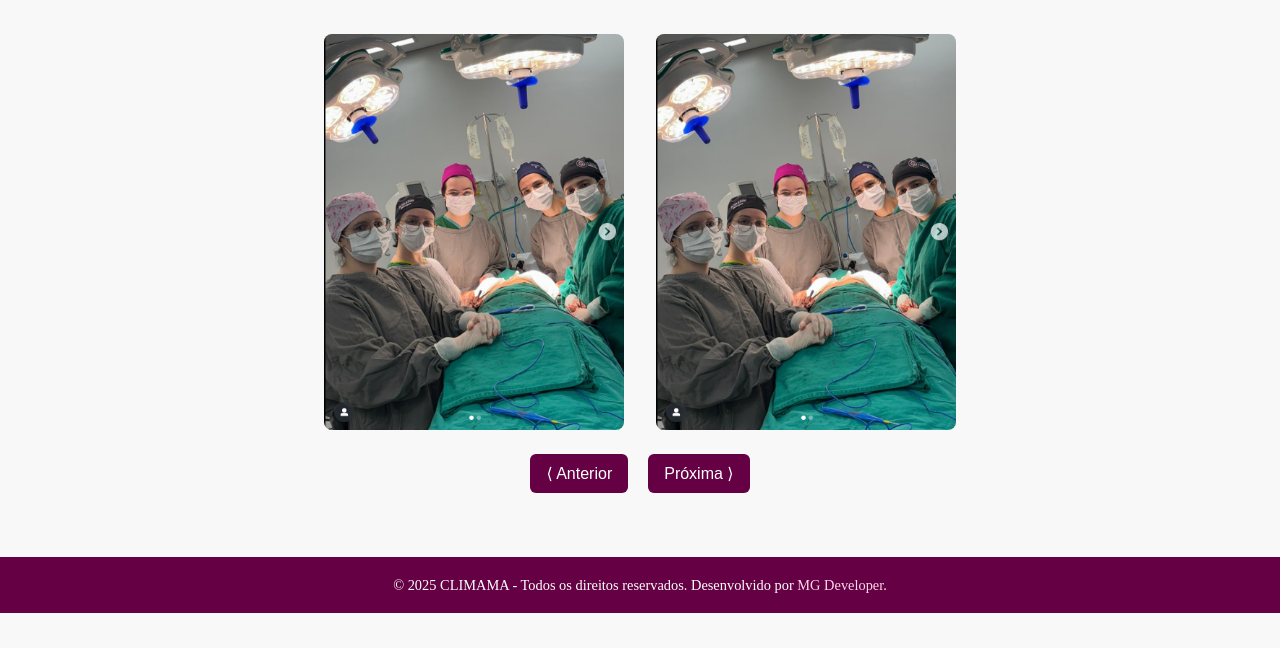
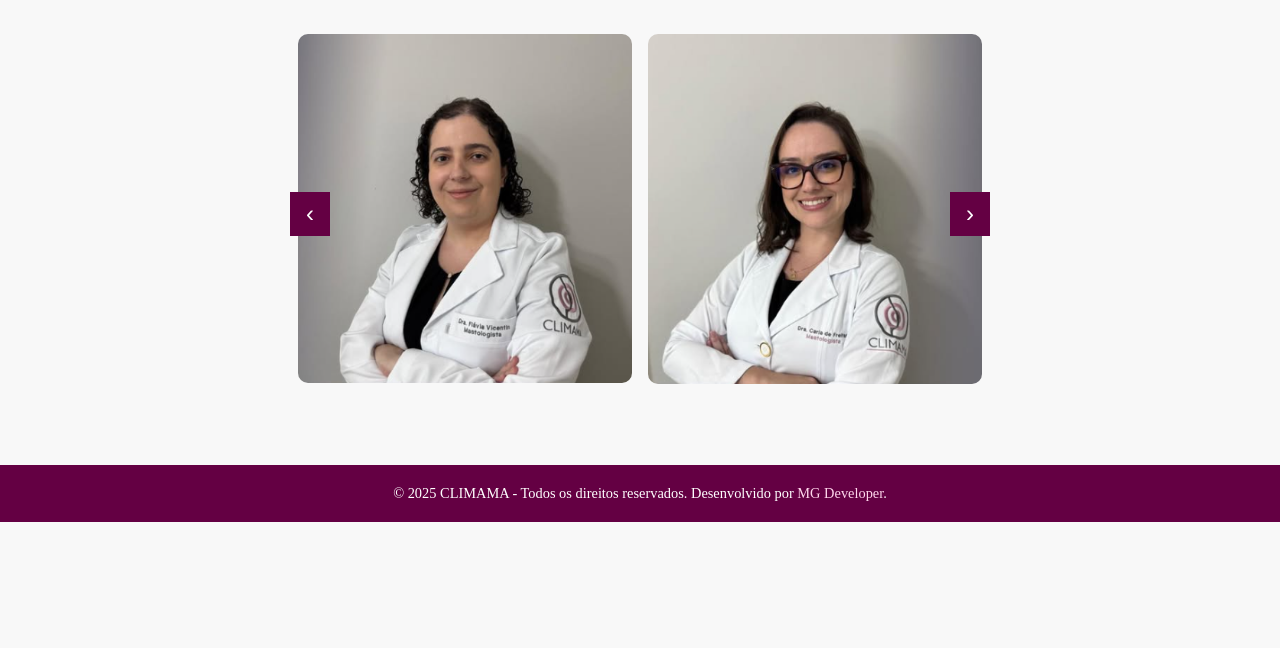
Before and after one commit to maryrubert/clinicaClimama, a plain HTML site: page galeria.html in a window 1280 px wide. Shown: the part 152-800 px from the top of the page. Drawn offline with Linux system fonts and the light colour scheme; a web font is replaced by a local one.

Commit message:
terceiro commit

```diff
--- a/css/style.css
+++ b/css/style.css
@@ -309,54 +309,77 @@
       color: var(--cor-hover);
     }
 
-    .carousel-container {
+    .carousel {
+      display: flex;
+      overflow: hidden;
       position: relative;
-      overflow: hidden;
-      border-radius: 12px;
+      max-width: 700px;
+      margin: 0 auto;
     }
 
-    .carousel-slide {
+    .carousel-track {
       display: flex;
-      transition: transform 0.5s ease-in-out;
+      transition: transform 0.5s ease;
     }
 
-    .carousel-slide img {
-      width: 100%;
-      max-width: 300px;
-      border-radius: 8px;
-      object-fit: cover;
-      margin: 0.5rem;
-      height: auto;
+    .carousel-item {
+      min-width: 50%;
+      padding: 0.5rem;
     }
 
-    .carousel-page {
-      display: flex;
-      justify-content: center;
-      gap: 1rem;
-      flex-wrap: nowrap;
+    .carousel-item img {
       width: 100%;
-      flex-shrink: 0;
+      height: auto;
+      border-radius: 10px;
+      cursor: pointer;
+      transition: transform 0.3s ease;
     }
 
-    .carousel-buttons {
-      text-align: center;
-      margin-top: 1rem;
+    .carousel-item img:hover {
+      transform: scale(1.05);
     }
 
-    .carousel-buttons button {
+    .carousel-btn {
+      position: absolute;
+      top: 50%;
+      transform: translateY(-50%);
       background-color: var(--cor-principal);
       color: white;
       border: none;
-      padding: 0.6rem 1rem;
-      margin: 0 0.5rem;
-      font-size: 1rem;
-      border-radius: 6px;
+      padding: 0.5rem 1rem;
       cursor: pointer;
-      transition: background 0.3s;
+      font-size: 1.5rem;
+      z-index: 10;
     }
 
-    .carousel-buttons button:hover {
-      background-color: var(--cor-hover);
+    .carousel-btn.left {
+      left: 0;
+    }
+
+    .carousel-btn.right {
+      right: 0;
+    }
+
+    #modal {
+      display: none;
+      position: fixed;
+      top: 0; left: 0;
+      width: 100%;
+      height: 100%;
+      background: rgba(0,0,0,0.8);
+      justify-content: center;
+      align-items: center;
+      z-index: 2000;
+    }
+
+    #modal img {
+      max-width: 90%;
+      max-height: 80%;
+      border-radius: 10px;
+    }
+
+    #modal:target {
+      display: flex;
     }
 
     .social-links {
--- a/galeria.html
+++ b/galeria.html
@@ -4,12 +4,13 @@
   <meta charset="UTF-8" />
   <meta name="viewport" content="width=device-width, initial-scale=1" />
   <meta name="keywords" content="CLIMAMA, galeria, fotos, carrossel" />
-  <title>Galeria de Fotos - CLIMAMA</title>
+  <title>CLIMAMA</title>
    <link rel="stylesheet" href="css/style.css">
   <link href="https://fonts.googleapis.com/css2?family=Ancizar+Serif:wght@400;700&display=swap" rel="stylesheet" />
 
 </head>
 <body>
+
   <div id="navigation">
     <button id="nav-toggle">☰</button>
     <ul id="nav-menu">
@@ -24,29 +25,22 @@
   </div>
 
   <div class="main">
-    <h1>Galeria de Fotos</h1>
+    <h1>Galeria de Imagens</h1>
+    <div class="carousel">
+      <button class="carousel-btn left" onclick="moveCarousel(-1)">‹</button>
+      <div class="carousel-track" id="carousel-track">
+        <div class="carousel-item"><img src="img/Flavia.png" alt="Foto 1" onclick="openModal(this.src)" /></div>
+        <div class="carousel-item"><img src="img/Carla.png" alt="Foto 2" onclick="openModal(this.src)" /></div>
+        <div class="carousel-item"><img src="img/Welington.png" alt="Foto 3" onclick="openModal(this.src)" /></div>
+        <div class="carousel-item"><img src="img/Luciana.png" alt="Foto 4" onclick="openModal(this.src)" /></div>
+        <!-- Adicione mais imagens aqui -->
+      </div>
+      <button class="carousel-btn right" onclick="moveCarousel(1)">›</button>
+    </div>
+  </div>
 
-    <div class="carousel-container">
-      <div class="carousel-slide" id="carousel">
-        <div class="carousel-page">
-          <img src="img/foto1.png" alt="Foto 1" />
-          <img src="img/foto1.png" alt="Foto 2" />
-        </div>
-        <div class="carousel-page">
-          <img src="img/foto1.png" alt="Foto 3" />
-          <img src="img/foto1.png" alt="Foto 4" />
-        </div>
-        <div class="carousel-page">
-          <img src="img/foto5.jpg" alt="Foto 5" />
-          <img src="img/foto6.jpg" alt="Foto 6" />
-        </div>
-      </div>
-    </div>
-
-    <div class="carousel-buttons">
-      <button onclick="prevSlide()">⟨ Anterior</button>
-      <button onclick="nextSlide()">Próxima ⟩</button>
-    </div>
+  <div id="modal" onclick="this.style.display='none'">
+    <img id="modal-img" src="" alt="Imagem ampliada">
   </div>
 
   <div id="rodape">
@@ -60,34 +54,33 @@
       navMenu.classList.toggle('show');
     });
 
-    navMenu.querySelectorAll('a').forEach(link => {
-      link.addEventListener('click', () => navMenu.classList.remove('show'));
-    });
-
     const darkModeBtn = document.getElementById('dark-mode-btn');
     darkModeBtn.addEventListener('click', () => {
       document.body.classList.toggle('dark');
     });
 
-    // Carrossel de páginas
-    const carousel = document.getElementById('carousel');
-    const totalPages = carousel.children.length;
-    let pageIndex = 0;
+    let index = 0;
+    function moveCarousel(direction) {
+      const track = document.getElementById('carousel-track');
+      const items = document.querySelectorAll('.carousel-item');
+      const totalItems = items.length;
+      const visibleItems = 2;
 
-    function showPage(i) {
-      pageIndex = (i + totalPages) % totalPages;
-      carousel.style.transform = `translateX(-${pageIndex * 100}%)`;
+      index += direction;
+      if (index < 0) index = 0;
+      if (index > totalItems - visibleItems) index = totalItems - visibleItems;
+
+      const offset = index * (100 / visibleItems);
+      track.style.transform = `translateX(-${offset}%)`;
     }
 
-    function nextSlide() {
-      showPage(pageIndex + 1);
+    function openModal(src) {
+      const modal = document.getElementById('modal');
+      const modalImg = document.getElementById('modal-img');
+      modal.style.display = 'flex';
+      modalImg.src = src;
     }
+  </script>
 
-    function prevSlide() {
-      showPage(pageIndex - 1);
-    }
-
-    setInterval(nextSlide, 10000); // troca automática a cada 10s
-  </script>
 </body>
 </html>
```
Also changed, not shown: contato.html (+1 -1 lines), profissionais.html (+9 -9 lines).
